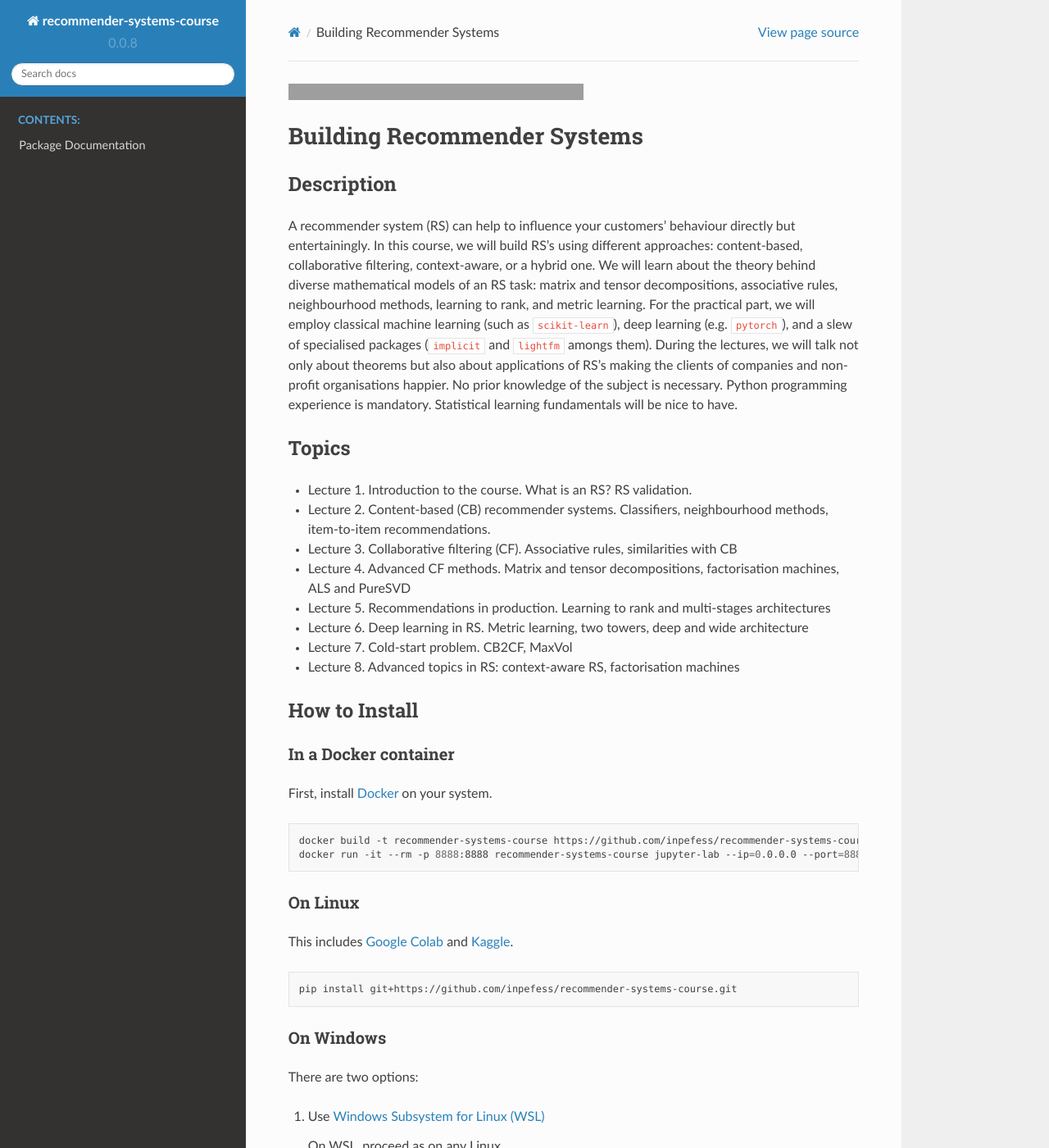
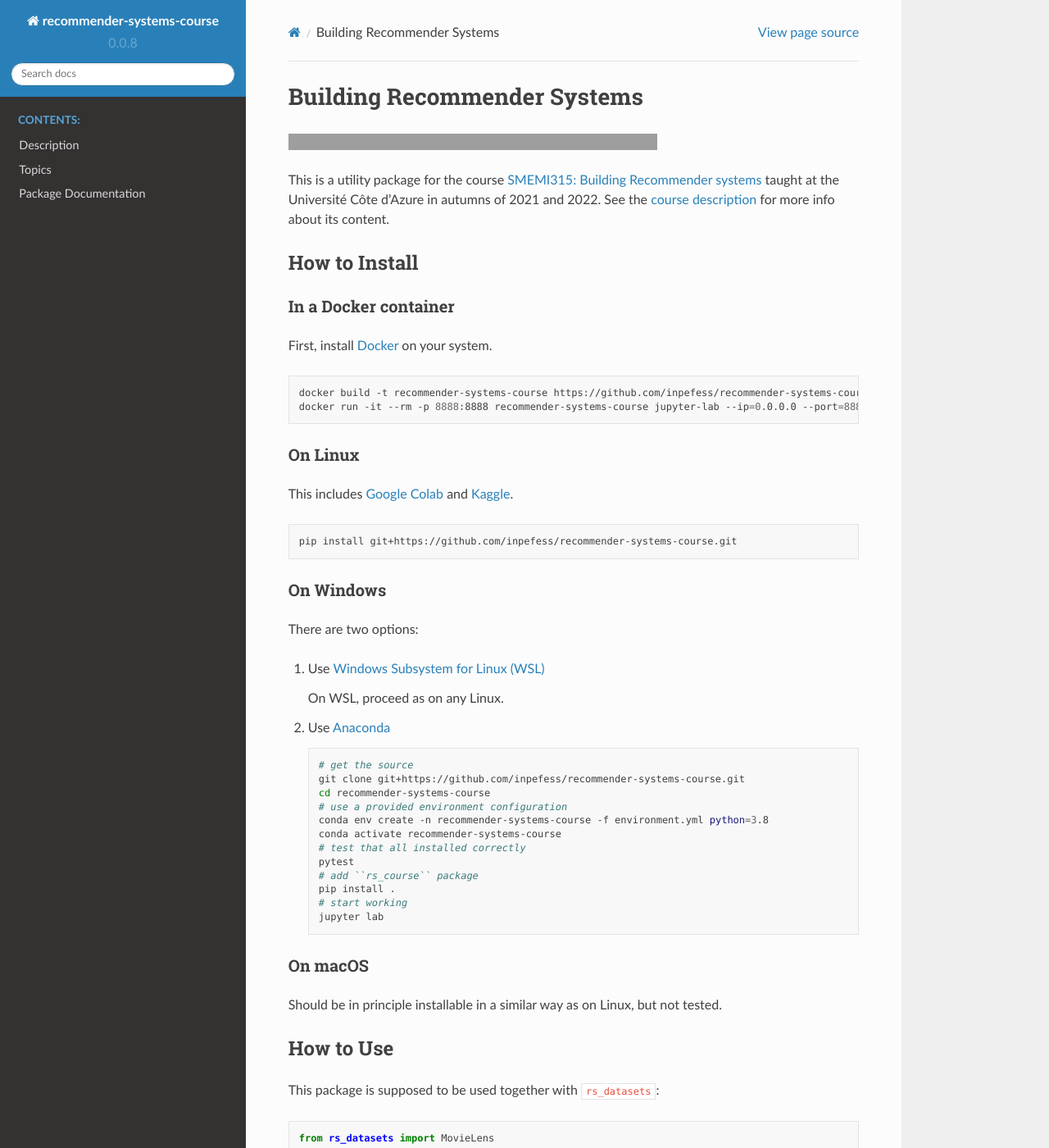
Before and after one commit to inpefess/recommender-systems-course, a Sphinx documentation site: the page built from doc/source/index.rst, in a window 1280 px wide and 1400 px high. Shown: the whole window at 82% size. Built offline with Sphinx 7.4.7 and the Read the Docs theme 2.0.0, drawn with Linux system fonts in a browser that asks for light colours; some of the changed text lies outside the part shown; grey boxes are pictures that could not be loaded.

Commit message:
refine the README

```diff
--- a/README.rst
+++ b/README.rst
@@ -13,49 +13,19 @@
   See the License for the specific language governing permissions and
   limitations under the License.
 
-|CircleCI|\ |AppveyorCI|\ |Documentation Status|\ |codecov|
-
 ============================
 Building Recommender Systems
 ============================
 
-Description
-===========
+|CircleCI|\ |AppveyorCI|\ |Documentation Status|\ |codecov|\ |Zenodo|
 
-A recommender system (RS) can help to influence your customers’
-behaviour directly but entertainingly. In this course, we will build
-RS’s using different approaches: content-based, collaborative
-filtering, context-aware, or a hybrid one. We will learn about the
-theory behind diverse mathematical models of an RS task: matrix and
-tensor decompositions, associative rules, neighbourhood methods,
-learning to rank, and metric learning. For the practical part, we
-will employ classical machine learning (such as ``scikit-learn``),
-deep learning (e.g. ``pytorch``), and a slew of specialised packages
-(``implicit`` and ``lightfm`` amongs them). During the lectures, we
-will talk not only about theorems but also about applications of RS’s
-making the clients of companies and non-profit organisations happier.
-No prior knowledge of the subject is necessary. Python programming
-experience is mandatory. Statistical learning fundamentals will be
-nice to have.
-
-Topics
-======
-
-* Lecture 1. Introduction to the course. What is an RS? RS
-  validation.
-* Lecture 2. Content-based (CB) recommender systems. Classifiers,
-  neighbourhood methods, item-to-item recommendations.
-* Lecture 3. Collaborative filtering (CF). Associative rules,
-  similarities with CB
-* Lecture 4. Advanced CF methods. Matrix and tensor decompositions,
-  factorisation machines, ALS and PureSVD
-* Lecture 5. Recommendations in production. Learning to rank and
-  multi-stages architectures
-* Lecture 6. Deep learning in RS. Metric learning, two towers, deep
-  and wide architecture
-* Lecture 7. Cold-start problem. CB2CF, MaxVol
-* Lecture 8. Advanced topics in RS: context-aware RS, factorisation
-  machines
+This is a utility package for the course `SMEMI315: Building
+Recommender systems
+<https://syllabus.univ-cotedazur.fr/fr/course/router-light/SMEMI315>`__
+taught at the Université Côte d'Azure in autumns of 2021 and 2022.
+See the `course description
+<https://recommender-systems-course.rtfd.io/en/latest/course-desc.html>`__
+for more info about its content.
 
 How to Install
 ==============
@@ -113,6 +83,54 @@
 Should be in principle installable in a similar way as on
 Linux, but not tested.
 
+How to Use
+===========
+
+This package is supposed to be used together with ``rs_datasets``:
+
+.. code:: python
+
+    from rs_datasets import MovieLens
+
+    ratings = MovieLens("small").ratings
+
+The package contains pre-packed examples of different recommenders.
+For example, this function computes ``hit-rate@1`` of a PureSVD
+trained with default parameteres from ``scikit-learn`` on randomly
+selected 80% of ratings:
+
+.. code:: python
+
+    from rs_course.cf_svd import
+    pure_svd_recommender
+
+    pure_svd_recommender(
+	  ratings=ratings,
+	  split_test_users_into=1,
+	  model_config={},
+	  top_k=1,
+	  train_percentage=0.8
+    )
+
+More Detailed Documentation
+============================
+
+More detailed documentation is available `here
+<https://recommender-systems-course.rtfd.io>`__.
+
+Similar packages
+=================
+
+This package is not supposed to be used as a recommender systems
+library. It's only purpose is to help a complete beginner to get the
+taste of the recommenders' world. For a proper library, try something
+from `this list <https://github.com/Darel13712/recsys_libraries>`__.
+
+How to Cite
+============
+
+If you want to cite this package in your research paper, please use the following `DOI <https://doi.org/10.5281/zenodo.7096595>`__.
+
 .. |CircleCI| image:: https://circleci.com/gh/inpefess/recommender-systems-course.svg?style=svg
    :target: https://circleci.com/gh/inpefess/recommender-systems-course
 .. |Documentation Status| image:: https://readthedocs.org/projects/recommender-systems-course/badge/?version=latest
--- /dev/null
+++ b/doc/source/course-desc.rst
@@ -0,0 +1,52 @@
+..
+  Copyright 2022 Boris Shminke
+
+  Licensed under the Apache License, Version 2.0 (the "License");
+  you may not use this file except in compliance with the License.
+  You may obtain a copy of the License at
+
+      https://www.apache.org/licenses/LICENSE-2.0
+
+  Unless required by applicable law or agreed to in writing, software
+  distributed under the License is distributed on an "AS IS" BASIS,
+  WITHOUT WARRANTIES OR CONDITIONS OF ANY KIND, either express or implied.
+  See the License for the specific language governing permissions and
+  limitations under the License.
+
+Description
+===========
+
+A recommender system (RS) can help to influence your customers’
+behaviour directly but entertainingly. In this course, we will build
+RS’s using different approaches: content-based, collaborative
+filtering, context-aware, or a hybrid one. We will learn about the
+theory behind diverse mathematical models of an RS task: matrix and
+tensor decompositions, associative rules, neighbourhood methods,
+learning to rank, and metric learning. For the practical part, we
+will employ classical machine learning (such as ``scikit-learn``),
+deep learning (e.g. ``pytorch``), and a slew of specialised packages
+(``implicit`` and ``lightfm`` amongs them). During the lectures, we
+will talk not only about theorems but also about applications of RS’s
+making the clients of companies and non-profit organisations happier.
+No prior knowledge of the subject is necessary. Python programming
+experience is mandatory. Statistical learning fundamentals will be
+nice to have.
+
+Topics
+======
+
+* Lecture 1. Introduction to the course. What is an RS? RS
+  validation.
+* Lecture 2. Content-based (CB) recommender systems. Classifiers,
+  neighbourhood methods, item-to-item recommendations.
+* Lecture 3. Collaborative filtering (CF). Associative rules,
+  similarities with CB
+* Lecture 4. Advanced CF methods. Matrix and tensor decompositions,
+  factorisation machines, ALS and PureSVD
+* Lecture 5. Recommendations in production. Learning to rank and
+  multi-stages architectures
+* Lecture 6. Deep learning in RS. Metric learning, two towers, deep
+  and wide architecture
+* Lecture 7. Cold-start problem. CB2CF, MaxVol
+* Lecture 8. Advanced topics in RS: context-aware RS, factorisation
+  machines
--- a/doc/source/index.rst
+++ b/doc/source/index.rst
@@ -1,5 +1,5 @@
 ..
-  Copyright 2021 Boris Shminke
+  Copyright 2021-2022 Boris Shminke
 
   Licensed under the Apache License, Version 2.0 (the "License");
   you may not use this file except in compliance with the License.
```
Also changed, not shown: other parts of README.rst (+2 -0 lines), other parts of doc/source/index.rst (+2 -1 lines).
